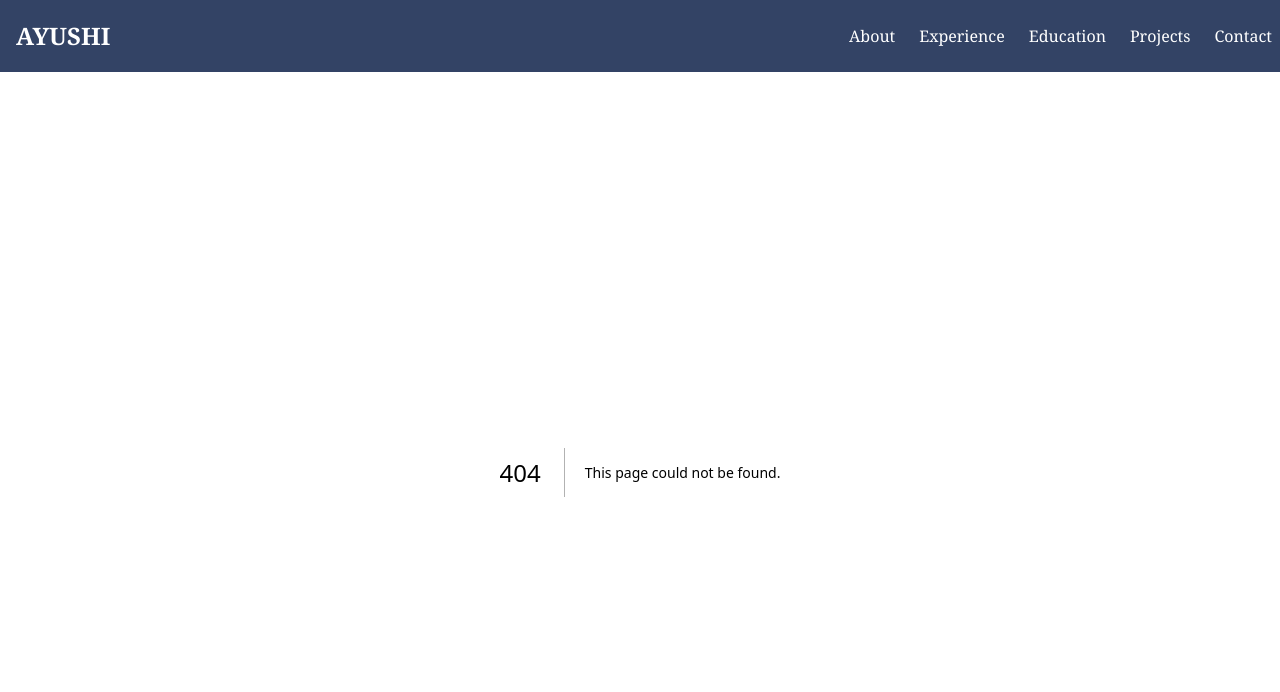
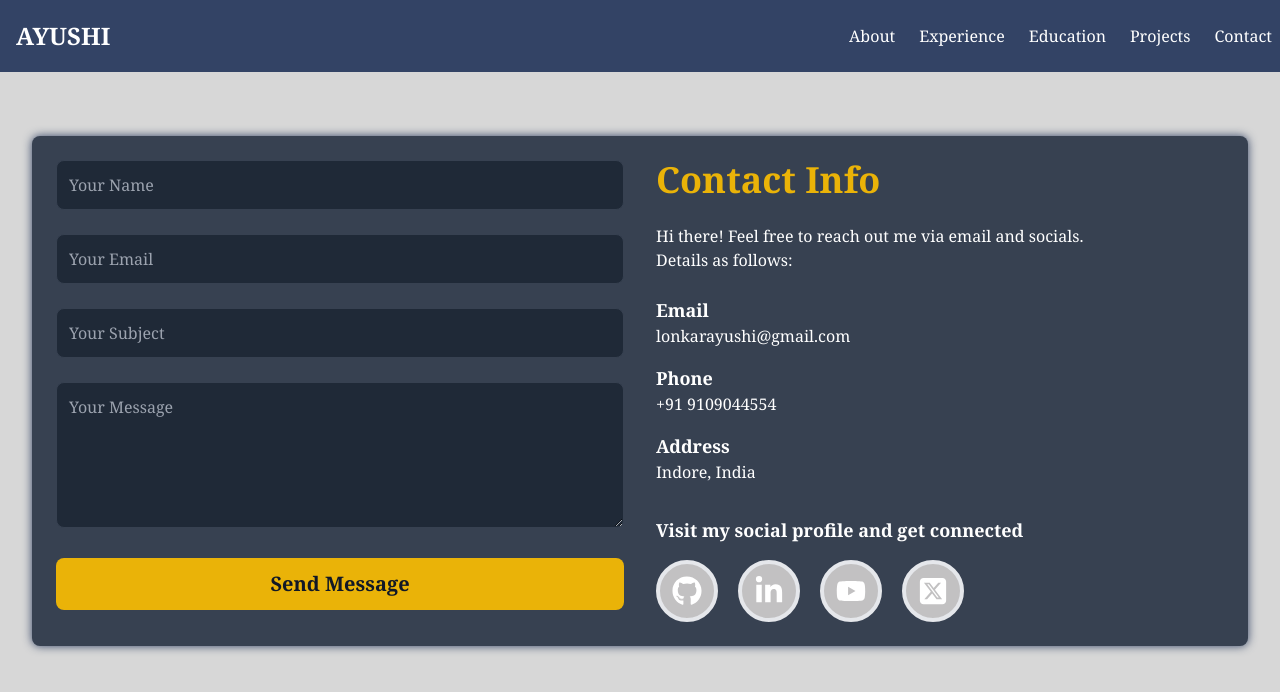
Before and after one commit to ayushi-2607/next-portfolio, a Next.js app: page /contact in a window 1280 px wide. Before the commit this address had no page. Shown: the top 692 px of the page. Built offline with nearby package versions, Linux system fonts and the light colour scheme.

Commit message:
contact form added

```diff
--- /dev/null
+++ b/src/app/contact/page.tsx
@@ -0,0 +1,137 @@
+// components/ContactForm.js
+"use client"
+import { useState } from 'react';
+import emailjs from 'emailjs-com';
+import Socials from '../components/ui/Socials';
+import { easeIn, motion } from 'framer-motion';
+export default function ContactForm() {
+    const [formData, setFormData] = useState({
+        name: '',
+        email: '',
+        subject: '',
+        message: '',
+    });
+
+    const [status, setStatus] = useState(null);
+
+    const handleChange = (e) => {
+        const { name, value } = e.target;
+        setFormData({
+            ...formData,
+            [name]: value,
+        });
+    };
+
+    const handleSubmit = async (e) => {
+        e.preventDefault();
+        setStatus('sending');
+
+        const serviceId = 'YOUR_SERVICE_ID';
+        const templateId = 'YOUR_TEMPLATE_ID';
+        const userId = 'YOUR_USER_ID';
+
+        try {
+            await emailjs.send(serviceId, templateId, formData, userId);
+            setFormData({ name: '', email: '', subject: '', message: '' });
+            setStatus('sent');
+        } catch (error) {
+            console.error('Failed to send email:', error);
+            setStatus('error');
+        }
+    };
+
+    return (
+        <div className=" text-white py-16 px-8">
+            <motion.div
+
+                animate={{ boxShadow: ["0 0 10px #334365", "0 0 10px #334365", "0 0 10px #334365"] }}
+                className="max-w-7xl mx-auto grid grid-cols-1 md:grid-cols-2 gap-8 bg-gray-700 p-6 rounded-lg">
+                {/* <div className="max-w-7xl mx-auto grid grid-cols-1 md:grid-cols-2 gap-8 bg-gray-700 p-6 rounded-lg"> */}
+                    <div>
+                        <form onSubmit={handleSubmit} className="space-y-6">
+                            <div>
+                                <input
+                                    className="w-full p-3 bg-gray-800 text-white border border-gray-700 rounded-lg focus:outline-none focus:ring-2 focus:ring-yellow-500"
+                                    type="text"
+                                    name="name"
+                                    placeholder="Your Name"
+                                    value={formData.name}
+                                    onChange={handleChange}
+                                    required
+                                />
+                            </div>
+                            <div>
+                                <input
+                                    className="w-full p-3 bg-gray-800 text-white border border-gray-700 rounded-lg focus:outline-none focus:ring-2 focus:ring-yellow-500"
+                                    type="email"
+                                    name="email"
+                                    placeholder="Your Email"
+                                    value={formData.email}
+                                    onChange={handleChange}
+                                    required
+                                />
+                            </div>
+                            <div>
+                                <input
+                                    className="w-full p-3 bg-gray-800 text-white border border-gray-700 rounded-lg focus:outline-none focus:ring-2 focus:ring-yellow-500"
+                                    type="text"
+                                    name="subject"
+                                    placeholder="Your Subject"
+                                    value={formData.subject}
+                                    onChange={handleChange}
+                                    required
+                                />
+                            </div>
+                            <div>
+                                <textarea
+                                    className="w-full p-3 bg-gray-800 text-white border border-gray-700 rounded-lg focus:outline-none focus:ring-2 focus:ring-yellow-500"
+                                    name="message"
+                                    placeholder="Your Message"
+                                    rows="5"
+                                    value={formData.message}
+                                    onChange={handleChange}
+                                    required
+                                ></textarea>
+                            </div>
+                            <button
+                                className="w-full p-3 bg-yellow-500 text-gray-900 font-bold text-xl rounded-lg hover:bg-yellow-400 transition duration-300"
+                                type="submit"
+                            >
+                                {status === 'sending' ? 'Sending...' : 'Send Message'}
+                            </button>
+                            {status === 'sent' && <p className="text-green-500 mt-4">Message sent successfully!</p>}
+                            {status === 'error' && <p className="text-red-500 mt-4">Failed to send message. Please try again.</p>}
+                        </form>
+                    </div>
+                    <div>
+                        <h2 className="text-4xl font-bold text-yellow-500 mb-6">Contact Info</h2>
+                        <p className="mb-6">
+                            Hi there! Feel free to reach out me via email and socials.<br/> Details as follows:
+                        </p>
+                        <div className="space-y-4">
+                            <div>
+                                <h3 className="text-lg font-semibold">Email</h3>
+                                <p>lonkarayushi@gmail.com</p>
+                            </div>
+                            <div>
+                                <h3 className="text-lg font-semibold">Phone</h3>
+                                <p>+91 9109044554</p>
+
+                            </div>
+                            <div>
+                                <h3 className="text-lg font-semibold">Address</h3>
+                                <p>Indore, India</p>
+                            </div>
+                        </div>
+                        <div className="mt-8">
+                            <h3 className="text-lg font-semibold">Visit my social profile and get connected</h3>
+                            <div className="flex space-x-4 mt-4">
+                                <Socials />
+                            </div>
+                        </div>
+                    </div>
+                {/* </div> */}
+            </motion.div>
+        </div>
+    );
+}
```
